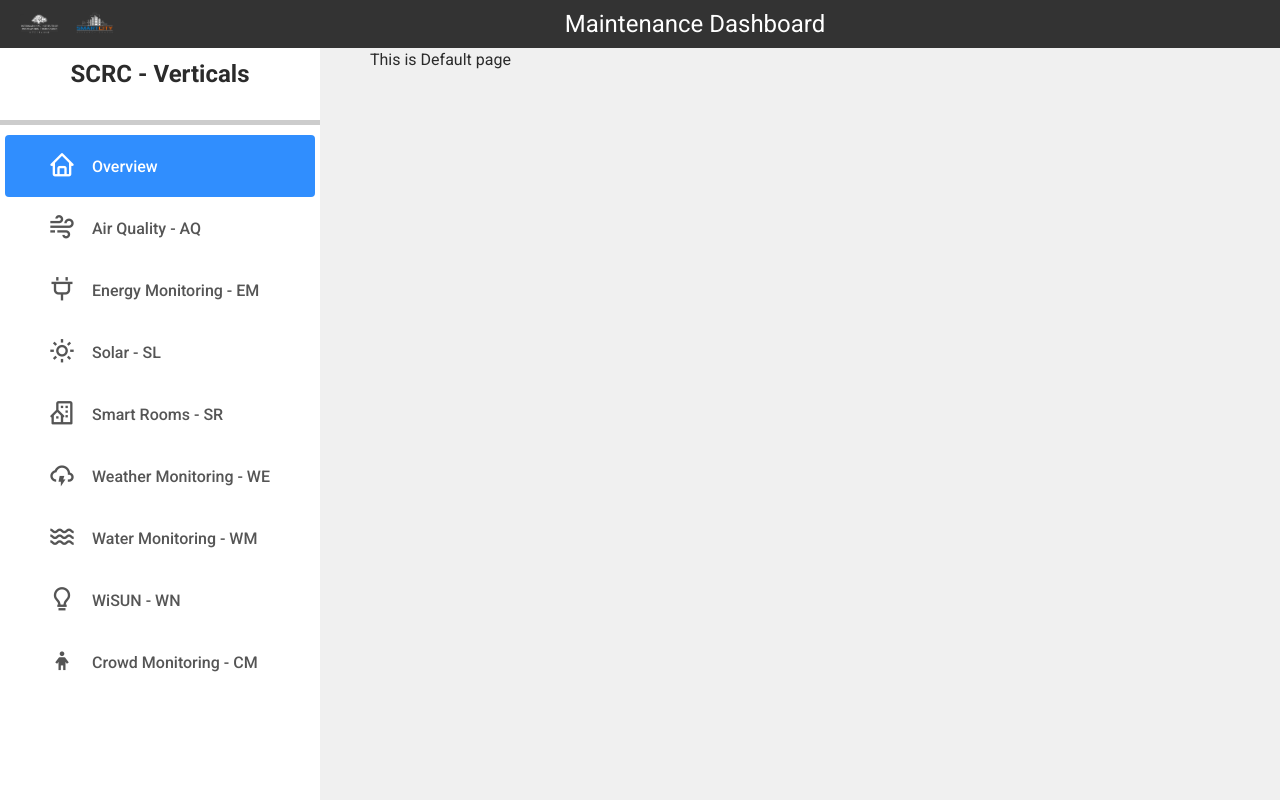
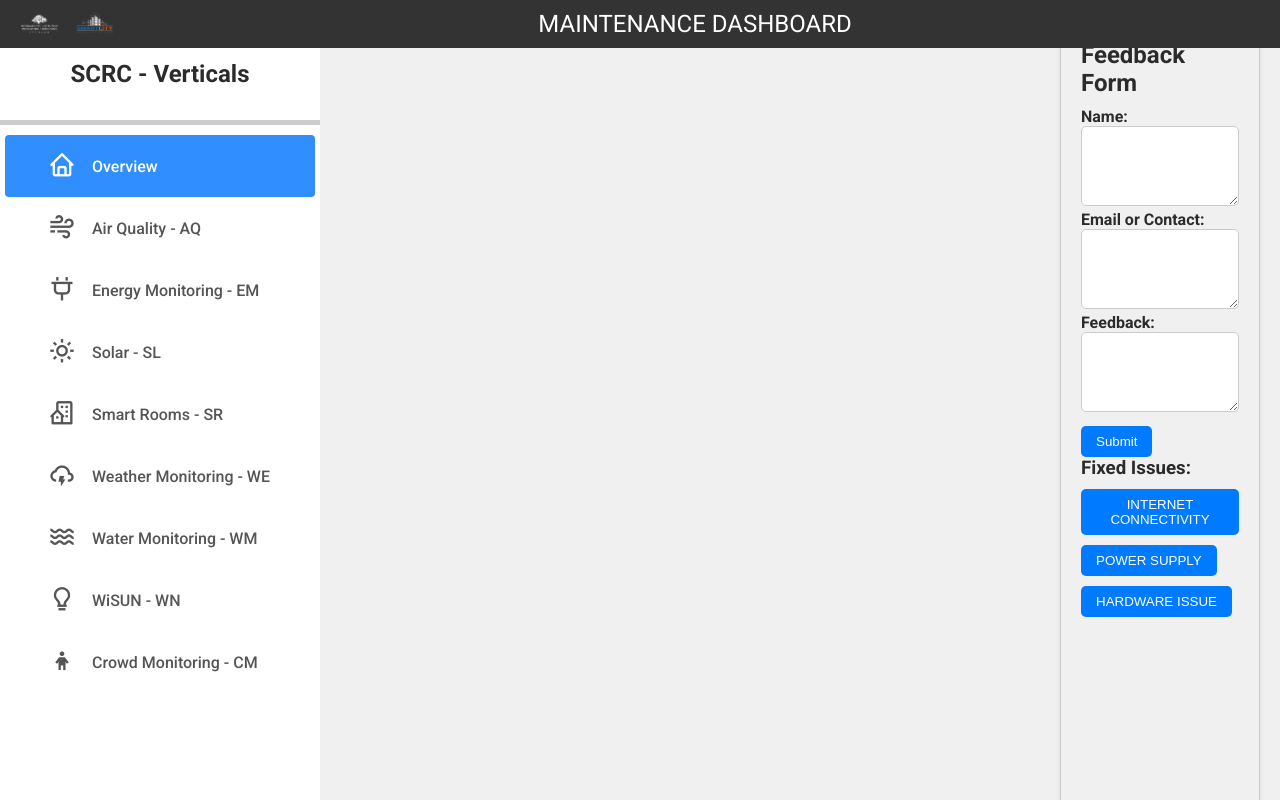
Before and after one commit to Likhithlpu/maintanence-dashboard, a React (Create React App) app: page / in a window 1280 px wide. Shown: the top 800 px of the page. Built offline with nearby package versions, Linux system fonts and the light colour scheme; a web font is replaced by a local one.

Commit message:
added feedback

```diff
--- a/src/App.js
+++ b/src/App.js
@@ -3,6 +3,9 @@ import { BrowserRouter, Routes, Route } from 'react-router-dom';
 import AppLayout from './components/layout/AppLayout';
 import NavigationBar from './components/navigation/Navigation';
 import 'boxicons/css/boxicons.min.css';
+import FeedbackForm from './components/FeedbackForm/FeedbackForm';
+
+
 import {
     Default,
     Air,
@@ -23,6 +26,7 @@ function App() {
         <BrowserRouter>
             <div id="root">
                 <NavigationBar />
+                <FeedbackForm />
                 <div className="content">
                     <Routes>
                         <Route path="/" element={<AppLayout />}>
--- /dev/null
+++ b/src/components/FeedbackForm/FeedbackForm.css
@@ -0,0 +1,47 @@
+
+.feedback-container {
+    display: flex;
+    justify-content: flex-end;
+    height: 150vh;
+    padding: 20px;
+  }
+
+  .feedback-form {
+    max-width: 200px;
+    padding: 20px;
+    border: 1px solid #ccc;
+    border-radius: 5px;
+    box-shadow: 0 2px 4px rgba(0, 0, 0, 0.1);
+  }
+
+  .feedback-form h2 {
+    margin-bottom: 10px;
+    font-size: 1.5rem;
+  }
+
+  .feedback-form label {
+    font-weight: bold;
+  }
+
+  .feedback-form textarea {
+    width: 100%;
+    padding: 10px;
+    height: 10vh;
+    border: 1px solid #ccc;
+    border-radius: 5px;
+    resize: vertical;
+  }
+
+  .feedback-form button {
+    margin-top: 10px;
+    padding: 8px 15px;
+    background-color: #007bff;
+    color: white;
+    border: none;
+    border-radius: 5px;
+    cursor: pointer;
+  }
+
+  .feedback-form button:hover {
+    background-color: #0056b3;
+  }
--- /dev/null
+++ b/src/components/FeedbackForm/FeedbackForm.js
@@ -0,0 +1,58 @@
+import React, { useState } from 'react';
+import './FeedbackForm.css';
+
+function FeedbackForm() {
+  const [feedback, setFeedback] = useState('');
+
+  const handleSubmit = (e) => {
+    e.preventDefault();
+    // You can perform actions with the feedback here
+    console.log('Feedback submitted:', feedback);
+  };
+
+  return (
+    <div className="feedback-container">
+      <div className="feedback-form">
+        <h2>Feedback Form</h2>
+        <form onSubmit={handleSubmit}>
+          <div>
+            <label htmlFor="feedback">Name:</label>
+            <textarea
+              id="feedback"
+              value={feedback}
+              onChange={(e) => setFeedback(e.target.value)}
+              rows="4"
+              cols="50"
+            />
+            <label htmlFor="feedback">Email or Contact:</label>
+            <textarea
+              id="feedback"
+              value={feedback}
+              onChange={(e) => setFeedback(e.target.value)}
+              rows="4"
+              cols="50"
+              />
+            <label htmlFor="feedback">Feedback:</label>
+            <textarea
+              id="feedback"
+              value={feedback}
+              onChange={(e) => setFeedback(e.target.value)}
+              rows="2"
+              cols="30"
+            />
+        </div>
+        <button type="submit">Submit </button>
+        <h3>Fixed Issues:</h3>
+        <button type="issue">INTERNET CONNECTIVITY </button>
+        <div style={{ width: '60px' }} />
+        <button type="issue">POWER SUPPLY </button>
+        <div style={{ width: '60px' }} />
+        <button type="issue">HARDWARE ISSUE </button>
+
+      </form>
+    </div>
+    </div>
+  );
+}
+
+export default FeedbackForm;
--- a/src/components/navigation/Navigation.jsx
+++ b/src/components/navigation/Navigation.jsx
@@ -12,7 +12,7 @@ const NavigationBar = () => {
             <div className="navbar__logo">
                 <img src={Logo2} alt="Logo 2" />
             </div>
-            <div className="navbar__dashboard">Maintenance Dashboard</div>
+            <div className="navbar__dashboard">MAINTENANCE DASHBOARD</div>
         </nav>
     );
 };
--- a/src/components/sidebar/sidebar.css
+++ b/src/components/sidebar/sidebar.css
@@ -6,7 +6,6 @@
     height: 100vh;
     width: 320px;
     background-color: #fff;
-    overflow-y: auto;
     z-index: 99;
 }
 
@@ -25,7 +24,7 @@
     position: relative;
     padding-top: 10px; /* Added padding to move menu items down */
     max-height: calc(100vh - 120px); /* Adjust for header height */
-    overflow-y: auto; /* Add scrollbar when menu overflows */
+    overflow-y: auto;
 }
 
 .sidebar__menu__item {
```
Also changed, not shown: 1 other file (tests, documents, lock files or other folders).
